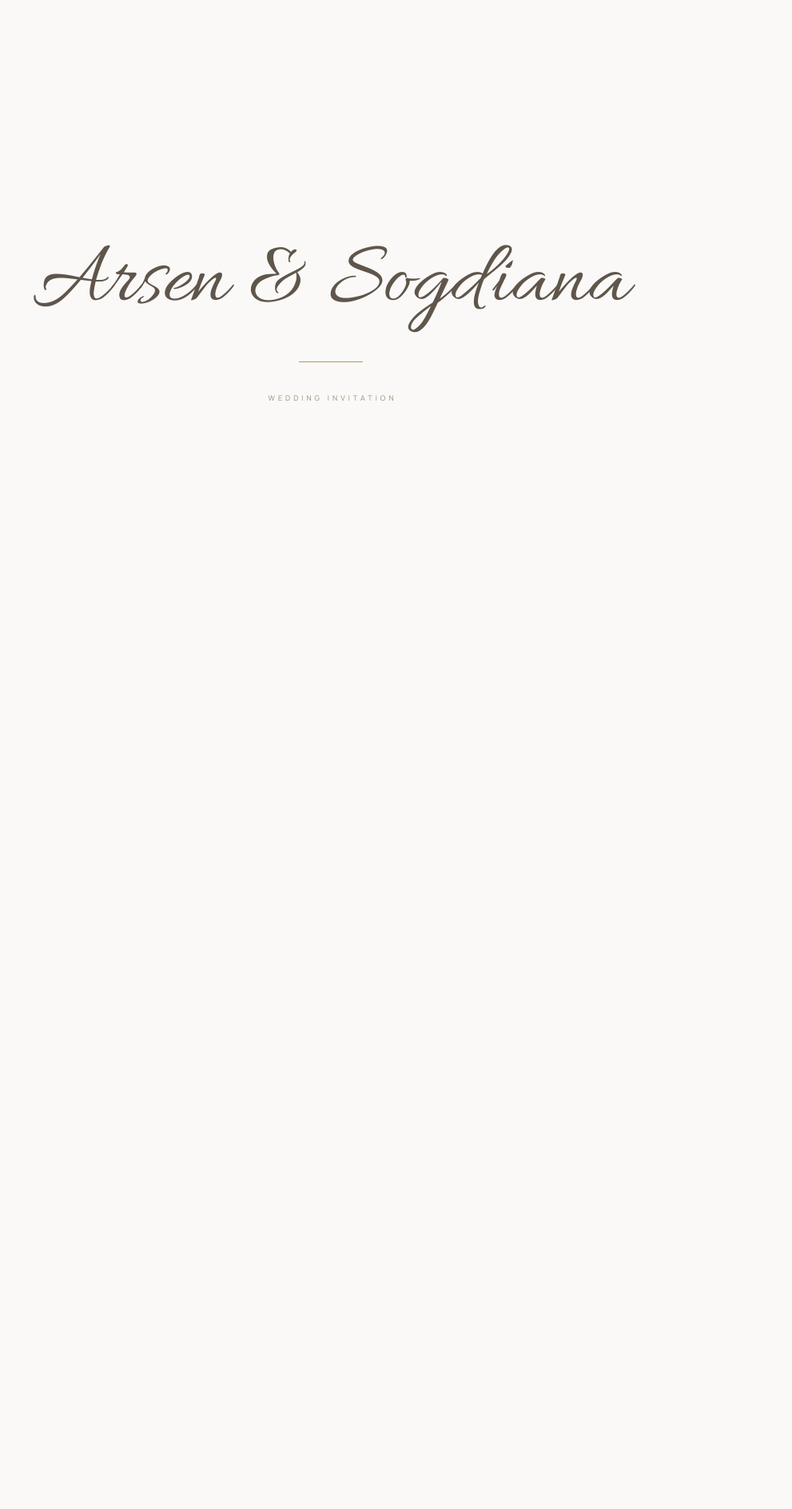
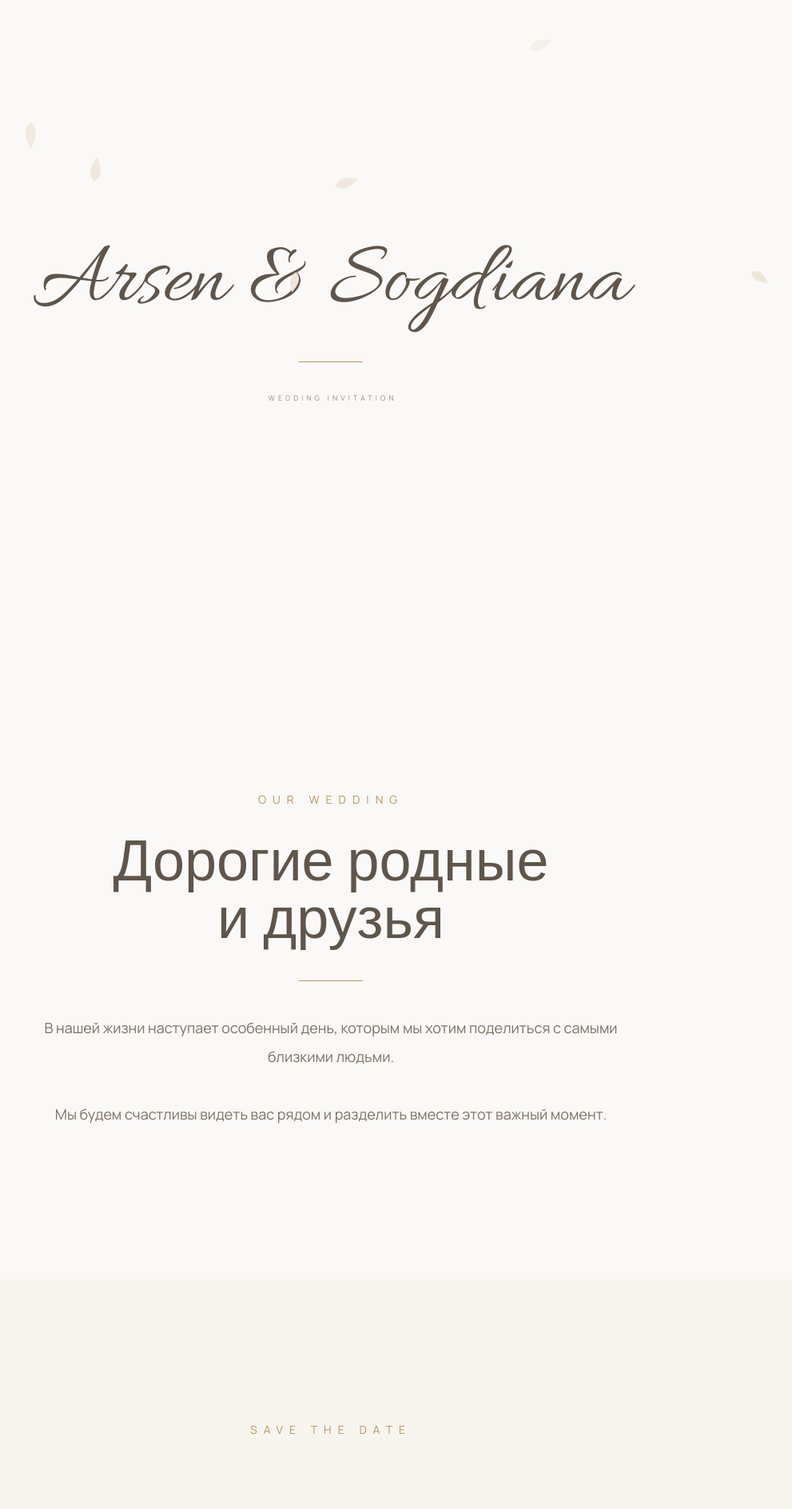
Before and after one commit to MarcusL/arsen-sogdiana-wedding, a Next.js app: page / in a window 1280 px wide. Shown: the top 1887 px of the page at 80% size, without its empty margins (226-1217 px from the left). Before the commit the page ends 800 px from the top, so only its background shows below. Built offline with nearby package versions, Linux system fonts and the light colour scheme.

Commit message:
testtest3

```diff
--- a/app/page.tsx
+++ b/app/page.tsx
@@ -1,9 +1,18 @@
 import Loader from "../components/Loader/Loader";
+import Petals from "../components/Petals/Petals";
+import Welcome from "../components/Welcome/Welcome";
+import Countdown from "../components/Countdown/Countdown";
 
 export default function Home() {
   return (
     <main>
+      <Petals />
+
       <Loader />
+
+      <Welcome />
+
+      <Countdown />
     </main>
   );
 }
```
